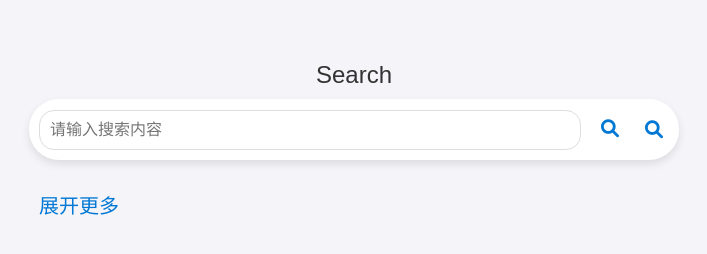
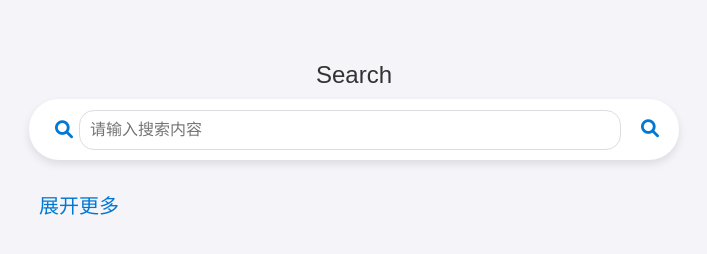
Before and after one commit to Drelov/newpage, a Jekyll site: the page new.html, which Jekyll copies as it is, in a window 1280 px wide. Shown: the part 305-559 px from the top of the page, without its empty margins (286-993 px from the left). Built offline with Jekyll 4.4.1, drawn with Linux system fonts in a browser that asks for light colours.

Commit message:
Update new.html

```diff
--- a/new.html
+++ b/new.html
@@ -223,13 +223,13 @@
         <!-- 搜索框和按钮 -->
         <div class="search-title">Search</div>
         <div class="search-container">
+            <!-- 切换搜索引擎按钮 -->
+            <button class="engine-switch-btn" onclick="toggleSearchEngine()">
+                <i id="engineIcon" class="fas fa-search"></i> <!-- 切换搜索引擎图标 -->
+            </button>
             <input type="text" class="search-input" id="searchInput" placeholder="请输入搜索内容" />
             <button class="search-icon" onclick="search()">
                 <i class="fas fa-search"></i> <!-- 搜索图标 -->
-            </button>
-            <!-- 切换搜索引擎按钮 -->
-            <button class="engine-switch-btn" onclick="toggleSearchEngine()">
-                <i id="engineIcon" class="fas fa-search"></i> <!-- 切换搜索引擎图标 -->
             </button>
         </div>
 
```
